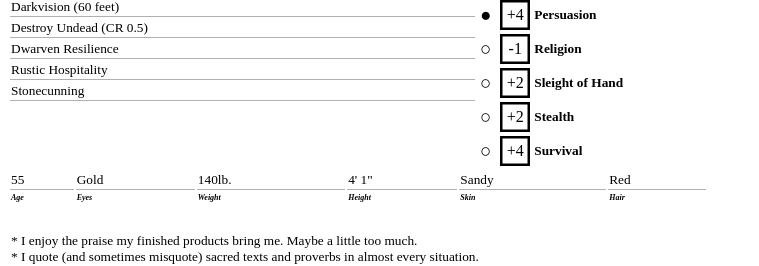
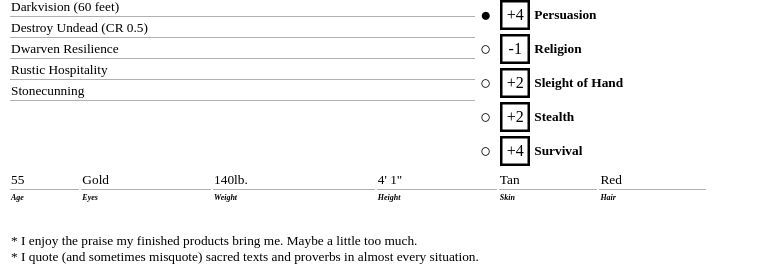
Before and after one commit to jfry/gyrfalcon, a plain HTML site: page kjeta-strongmalt.htm in a window 1280 px wide. Shown: the part 763-1029 px from the top of the page, without its empty margins (0-759 px from the left). Drawn offline with Linux system fonts and the light colour scheme; a web font is replaced by a local one.

Commit message:
Update kjeta-strongmalt.htm

```diff
--- a/kjeta-strongmalt.htm
+++ b/kjeta-strongmalt.htm
@@ -486,7 +486,7 @@
         <td class="borderbottom" height="12px">Gold</td>
         <td class="borderbottom" height="12px">140lb.</td>
         <td class="borderbottom" height="12px">4' 1"</td>
-        <td class="borderbottom" height="12px">Sandy</td>
+        <td class="borderbottom" height="12px">Tan</td>
         <td class="borderbottom" height="12px">Red</td>
       </tr>
       <tr>
```
